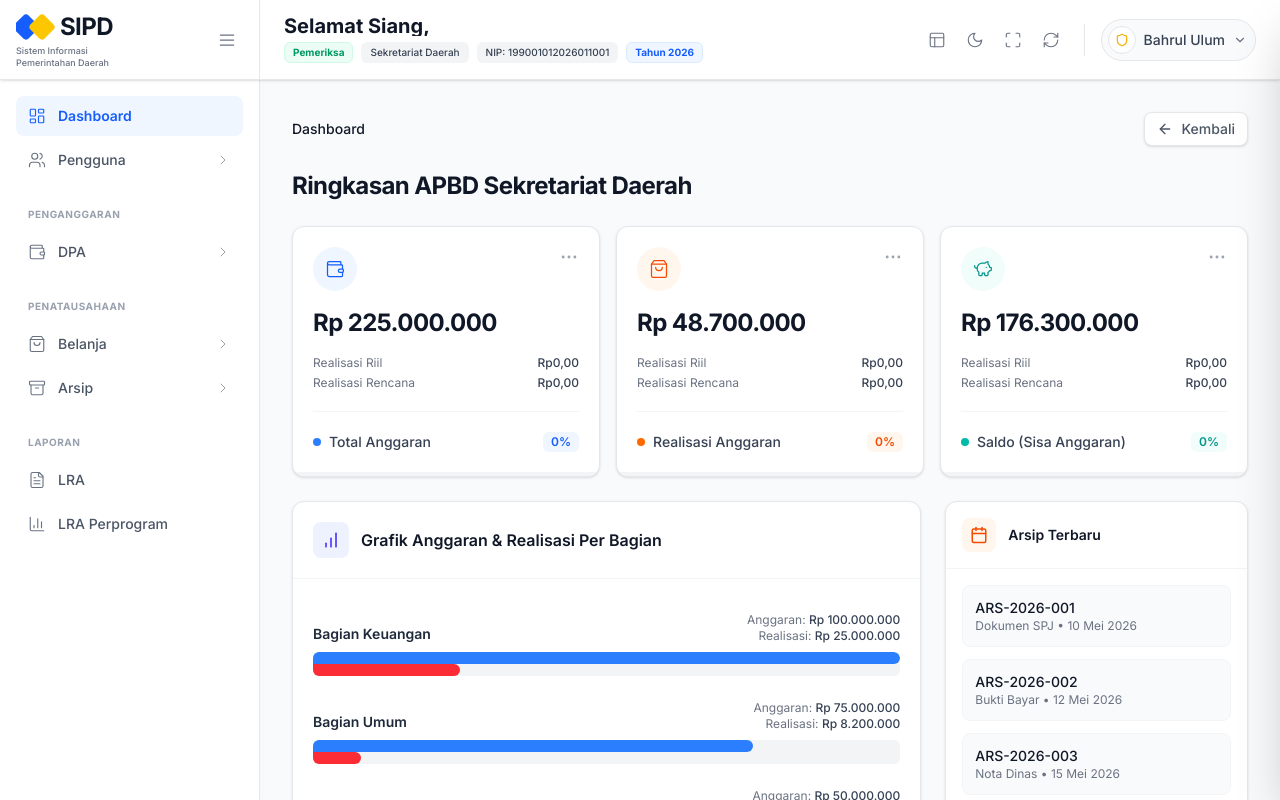
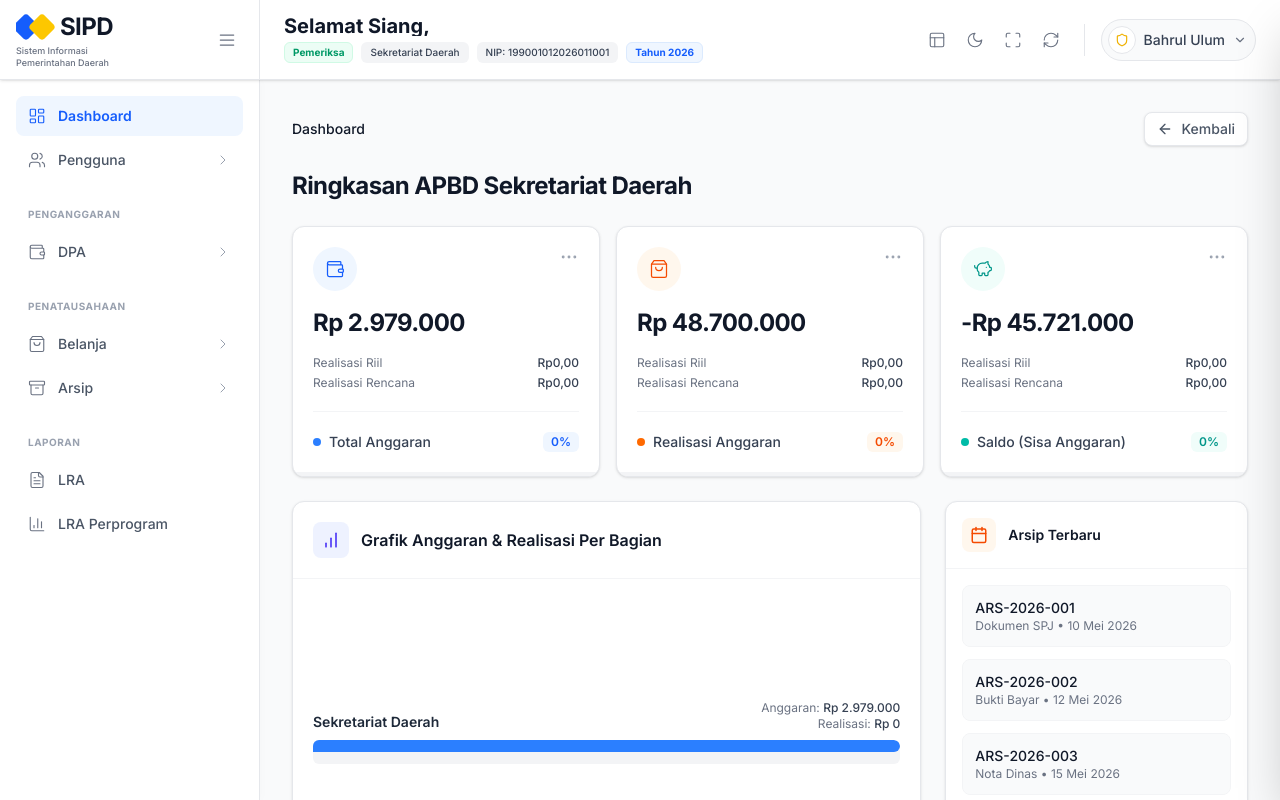
Before and after one commit to bahrul000000111-cmd/PROJECT-SIK-SETDA, a React (Vite) app: page /dashboard in a window 1280 px wide. Shown: the top 800 px of the page. Built offline with nearby package versions, Linux system fonts and the light colour scheme; the HTML template or start-up script is replaced by a standard one.

Commit message:
feat: implement DpaContext to centralize and share DPA data state across the application

```diff
--- a/src/App.jsx
+++ b/src/App.jsx
@@ -9,11 +9,14 @@ import DpaPage from './pages/DpaPage';
 import LraPage from './pages/LraPage';
 import LraProgramPage from './pages/LraProgramPage';
 
+import { DpaProvider } from './context/DpaContext';
+
 function App() {
   return (
-    <BrowserRouter>
-      <Routes>
-        <Route path="/" element={<DashboardLayout />}>
+    <DpaProvider>
+      <BrowserRouter>
+        <Routes>
+          <Route path="/" element={<DashboardLayout />}>
           <Route index element={<Navigate to="/dashboard" replace />} />
           <Route path="dashboard" element={<DashboardPage />} />
           <Route path="pengguna" element={<PenggunaPage />} />
@@ -23,8 +26,9 @@ function App() {
           <Route path="lra" element={<LraPage />} />
           <Route path="lra-program" element={<LraProgramPage />} />
         </Route>
-      </Routes>
-    </BrowserRouter>
+        </Routes>
+      </BrowserRouter>
+    </DpaProvider>
   );
 }
 
--- /dev/null
+++ b/src/context/DpaContext.jsx
@@ -0,0 +1,33 @@
+import React, { createContext, useState } from 'react';
+import { dpaNestedData } from '../utils/dataStore';
+
+export const DpaContext = createContext();
+
+export const calculateTreeTotals = (tree) => {
+  return tree.map(node => {
+    const cloned = { ...node };
+
+    if (cloned.children) {
+      cloned.children = calculateTreeTotals(cloned.children);
+      const sum = cloned.children.reduce((acc, curr) => acc + (curr.totalAnggaran || 0), 0);
+      cloned.totalAnggaran = sum;
+      cloned.rencanaKas = sum;
+    } else if (cloned.rincianBelanja) {
+      const sum = cloned.rincianBelanja.reduce((acc, curr) => acc + (curr.total || curr.totalAnggaran || 0), 0);
+      cloned.totalAnggaran = sum;
+      cloned.rencanaKas = sum;
+    }
+
+    return cloned;
+  });
+};
+
+export const DpaProvider = ({ children }) => {
+  const [dpaData, setDpaData] = useState(() => calculateTreeTotals(dpaNestedData));
+
+  return (
+    <DpaContext.Provider value={{ dpaData, setDpaData }}>
+      {children}
+    </DpaContext.Provider>
+  );
+};
--- a/src/pages/DashboardPage.jsx
+++ b/src/pages/DashboardPage.jsx
@@ -1,5 +1,6 @@
-import React, { useState } from 'react';
+import React, { useState, useContext } from 'react';
 import { useOutletContext } from 'react-router-dom';
+import { DpaContext } from '../context/DpaContext';
 
 import StatCard from '../components/StatCard';
 import EmptyState from '../components/EmptyState';
@@ -21,9 +22,11 @@ const DashboardPage = () => {
   const [activeStatTab, setActiveStatTab] = useState('Belanja');
   const { widgetVisibility } = useOutletContext();
 
-  const totalAnggaran = anggaranData.reduce((sum, item) => sum + item.totalAnggaran, 0);
+  const { dpaData } = useContext(DpaContext);
+
+  const totalAnggaranKeseluruhan = dpaData.reduce((sum, item) => sum + (item.totalAnggaran || 0), 0);
   const totalBelanja = belanjaData.reduce((sum, item) => sum + item.nilaiAngka, 0);
-  const saldo = totalAnggaran - totalBelanja;
+  const saldo = totalAnggaranKeseluruhan - totalBelanja;
 
   const formatCurrency = (val) => new Intl.NumberFormat('id-ID', { style: 'currency', currency: 'IDR', maximumFractionDigits: 0 }).format(val);
 
@@ -62,7 +65,7 @@ const DashboardPage = () => {
             colorClass="text-blue-600 dark:text-blue-400"
             bgColorClass="bg-blue-50 dark:bg-blue-900/30"
             barColorClass="bg-blue-500"
-            value={formatCurrency(totalAnggaran)}
+            value={formatCurrency(totalAnggaranKeseluruhan)}
           />
           <StatCard
             title="Realisasi Anggaran"
@@ -95,18 +98,18 @@ const DashboardPage = () => {
                 <h3 className="font-semibold text-gray-900 dark:text-white">Grafik Anggaran & Realisasi Per Bagian</h3>
               </div>
               <div className="flex-1 p-5 flex flex-col justify-center gap-6">
-                {anggaranData.map((data) => {
-                  const anggaran = data.totalAnggaran;
-                  const realisasi = belanjaPerBagian[data.bagian] || 0;
+                {dpaData.map((data) => {
+                  const anggaran = data.totalAnggaran || 0;
+                  const realisasi = belanjaPerBagian[data.uraian] || 0;
 
-                  const maxVal = Math.max(...anggaranData.map(d => d.totalAnggaran));
+                  const maxVal = Math.max(...dpaData.map(d => d.totalAnggaran || 0));
                   const percentAnggaran = maxVal > 0 ? (anggaran / maxVal) * 100 : 0;
                   const percentRealisasi = maxVal > 0 ? (realisasi / maxVal) * 100 : 0;
 
                   return (
                     <div key={data.id} className="flex flex-col gap-2">
                       <div className="flex justify-between items-end">
-                        <span className="text-sm font-semibold text-gray-800 dark:text-gray-200">{data.bagian}</span>
+                        <span className="text-sm font-semibold text-gray-800 dark:text-gray-200">{data.uraian}</span>
                         <div className="text-xs text-gray-500 dark:text-gray-400 text-right">
                           <div>Anggaran: <span className="font-medium text-gray-700 dark:text-gray-300">{formatCurrency(anggaran)}</span></div>
                           <div>Realisasi: <span className="font-medium text-gray-700 dark:text-gray-300">{formatCurrency(realisasi)}</span></div>
--- a/src/pages/DpaPage.jsx
+++ b/src/pages/DpaPage.jsx
@@ -1,6 +1,6 @@
-import React, { useState } from 'react';
+import React, { useState, useContext } from 'react';
 import { Shield, ChevronDown, ChevronRight, Folder, FileText, Activity, Pencil, Plus, X, ListTree, Banknote, MapPin } from 'lucide-react';
-import { dpaNestedData } from '../utils/dataStore';
+import { DpaContext, calculateTreeTotals } from '../context/DpaContext';
 
 const formatCurrency = (val) => new Intl.NumberFormat('id-ID', { style: 'currency', currency: 'IDR', minimumFractionDigits: 0, maximumFractionDigits: 0 }).format(val);
 
@@ -25,24 +25,7 @@ const CHILD_ADD_MAP = {
   'Sub Kegiatan': { label: 'Rincian Belanja', mode: 'add_rincian' },
 };
 
-const calculateTreeTotals = (tree) => {
-  return tree.map(node => {
-    const cloned = { ...node };
 
-    if (cloned.children) {
-      cloned.children = calculateTreeTotals(cloned.children);
-      const sum = cloned.children.reduce((acc, curr) => acc + (curr.totalAnggaran || 0), 0);
-      cloned.totalAnggaran = sum;
-      cloned.rencanaKas = sum;
-    } else if (cloned.rincianBelanja) {
-      const sum = cloned.rincianBelanja.reduce((acc, curr) => acc + (curr.total || curr.totalAnggaran || 0), 0);
-      cloned.totalAnggaran = sum;
-      cloned.rencanaKas = sum;
-    }
-
-    return cloned;
-  });
-};
 
 const ExpandableRow = ({ node, level = 0, forceExpandAll, onEdit, onAddChild }) => {
   const [isExpanded, setIsExpanded] = useState(forceExpandAll);
@@ -227,7 +210,7 @@ const ExpandableRow = ({ node, level = 0, forceExpandAll, onEdit, onAddChild })
 };
 
 const DpaPage = () => {
-  const [dpaData, setDpaData] = useState(dpaNestedData);
+  const { dpaData, setDpaData } = useContext(DpaContext);
   const [forceExpandAll, setForceExpandAll] = useState(false);
 
   // Modal State
```
